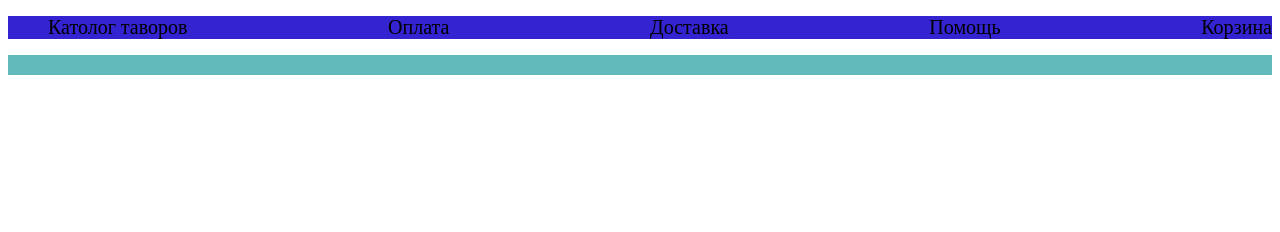
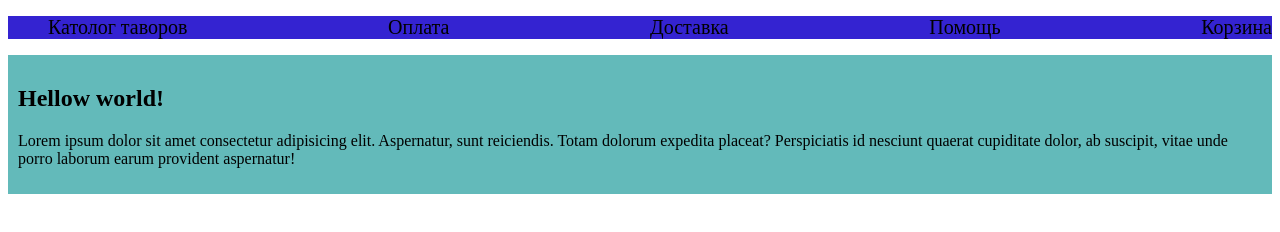
Before and after one commit to NoNaKugo/myFirstProject, a plain HTML site: page index.html in a window 1280 px wide. Drawn offline with Linux system fonts and the light colour scheme.

Commit message:
new second

```diff
--- a/index.html
+++ b/index.html
@@ -23,7 +23,10 @@
     <div class="section__link">
       <div class="section__item section__item_gradient">
           <div class="cart_product">
-
+            <div class="status">
+              <h1>Hellow world!</h1>
+              <p>Lorem ipsum dolor sit amet consectetur adipisicing elit. Aspernatur, sunt reiciendis. Totam dolorum expedita placeat? Perspiciatis id nesciunt quaerat cupiditate dolor, ab suscipit, vitae unde porro laborum earum provident aspernatur!</p>
+            </div>
           </div>
       </div>
     </div>
```
